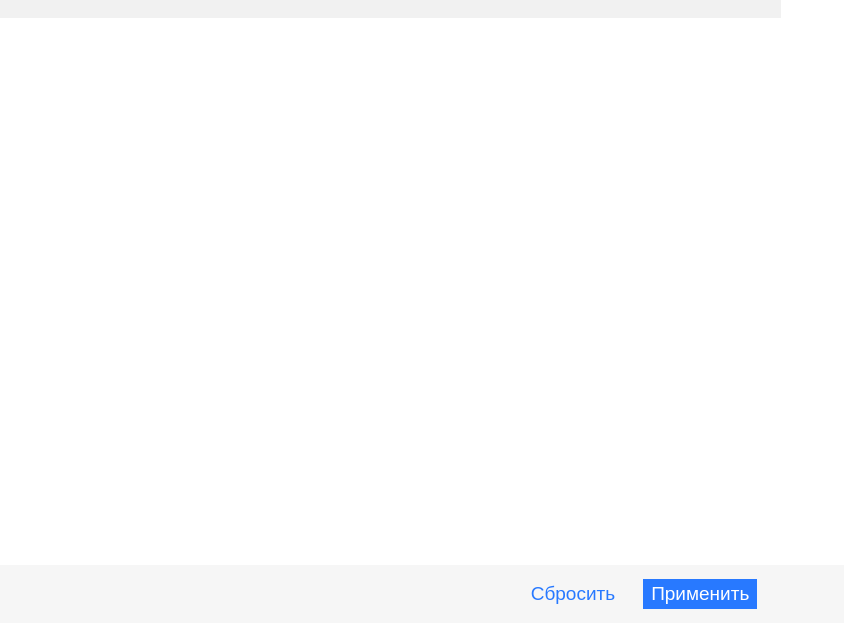
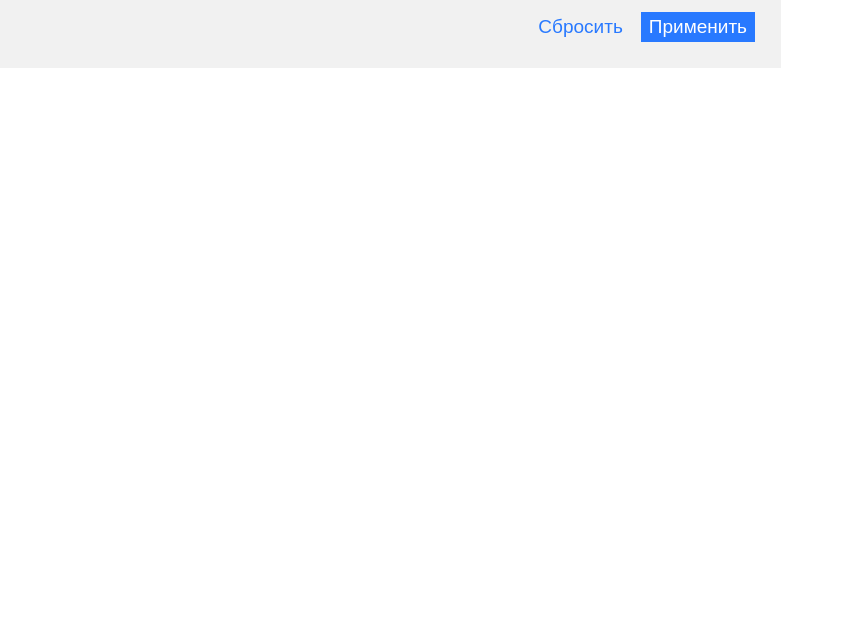
Before and after one commit to TrogDev/DateInputs, a plain HTML site: page index.html in a window 1280 px wide. Both pictures are taken after a click on the element 742 px from the left and 46 px from the top of the page. Shown: the part 177-800 px from the top of the page, without its empty margins (0-844 px from the left). Drawn offline with Linux system fonts and the light colour scheme.

Commit message:
add desktop footer

```diff
--- a/css/style.css
+++ b/css/style.css
@@ -624,6 +624,10 @@ section.year-select-activated .month-select {
     font-weight: 700;
 }
 
+.footer-desktop {
+    display: none;
+}
+
 @media (max-width: 800px) {
     :root {
         --field-length: 43px;
@@ -801,3 +805,20 @@ section.year-select-activated .month-select {
         gap: 4px;
     }
 }
+
+
+@media ((min-height: 700px) and (min-width: 640px)) {
+    .footer.active {
+        display: none;
+    }
+
+    .footer-desktop.active {
+        display: flex;
+        margin-top: 10px;
+        justify-content: flex-end;
+        gap: 10px;
+        padding: 5px;
+        width: 100%;
+        align-items: center;
+    }
+}
--- a/index.html
+++ b/index.html
@@ -41,10 +41,12 @@
                     </div>
                     <div class="year-select">
                         <div class="year-select-inactive">
-                            <img src="img/arrow 29px.svg" alt="left" class="arrow left" onclick="changeYear('from', -1)">
+                            <img src="img/arrow 29px.svg" alt="left" class="arrow left"
+                                onclick="changeYear('from', -1)">
                             <p class="year-select-label" id="year-select-label-from" onclick="activeYearSelect(event)">
                             </p>
-                            <img src="img/arrow 29px.svg" alt="right" class="arrow right" onclick="changeYear('from', 1)">
+                            <img src="img/arrow 29px.svg" alt="right" class="arrow right"
+                                onclick="changeYear('from', 1)">
                         </div>
                         <div class="year-select-active">
                             <div class="header-mobile">
@@ -54,7 +56,8 @@
                                 <img src="img/close mobile.svg" alt="close"
                                     onclick="disactiveYearSelect(event.target.closest('.year-select'))">
                             </div>
-                            <input type="number" class="year-select-input" oninput="drawSelectYears()" placeholder="Поиск">
+                            <input type="number" class="year-select-input" oninput="drawSelectYears()"
+                                placeholder="Поиск">
                             <div class="year-cards">
                             </div>
                         </div>
@@ -136,7 +139,8 @@
                                 <img src="img/close mobile.svg" alt="close" class="close"
                                     onclick="disactiveYearSelect(event.target.closest('.year-select'))">
                             </div>
-                            <input type="number" class="year-select-input" oninput="drawSelectYears()" placeholder="Поиск">
+                            <input type="number" class="year-select-input" oninput="drawSelectYears()"
+                                placeholder="Поиск">
                             <div class="year-cards">
                             </div>
                         </div>
@@ -181,11 +185,15 @@
                 <img class="error-image" src="img/iconoir_delete-circle.svg" alt="error">
                 <p class="error-text"></p>
             </div>
-        </div>
-                    <div class="footer">
+            <div class="footer-desktop">
                 <button class="clear-button" onclick="disactive(false)">Сбросить</button>
                 <button class="accept-button" onclick="isChanged() && disactive(true)">Применить</button>
             </div>
+        </div>
+        <div class="footer">
+            <button class="clear-button" onclick="disactive(false)">Сбросить</button>
+            <button class="accept-button" onclick="isChanged() && disactive(true)">Применить</button>
+        </div>
     </main>
     <script src="js/main.js"></script>
 </body>
--- a/js/main.js
+++ b/js/main.js
@@ -128,6 +128,7 @@ function active(event) {
         fromDate = [...savedFromDate]
     }
     document.querySelector(".footer").classList.add("active");
+    document.querySelector(".footer-desktop").classList.add("active");
     document.querySelector(".error-wrapper").classList.remove("active");
     document.querySelector("main").classList.remove("full-filled");
 }
@@ -168,6 +169,7 @@ function disactive(isSave) {
     }
 
     document.querySelector(".footer").classList.remove("active");
+    document.querySelector(".footer-desktop").classList.remove("active");
     redrawByNewDate();
     validateDates();
 }
```
